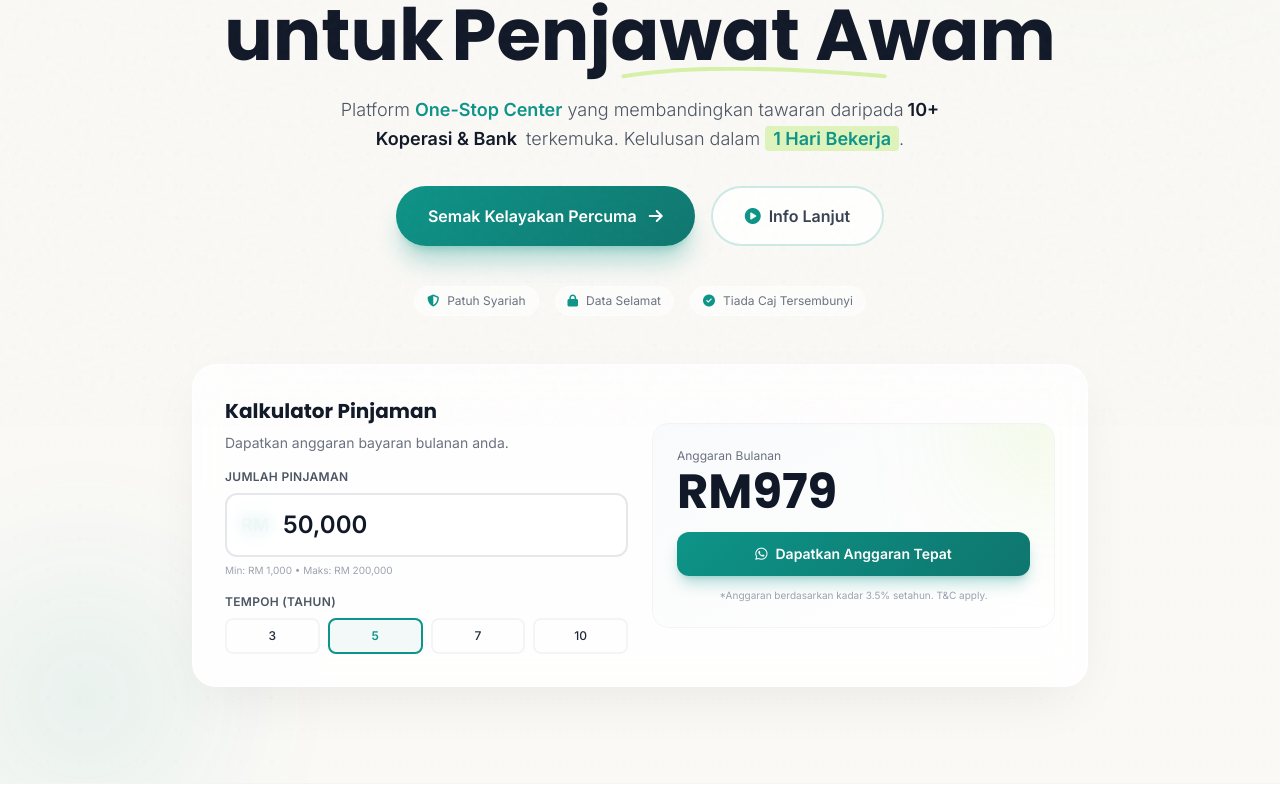
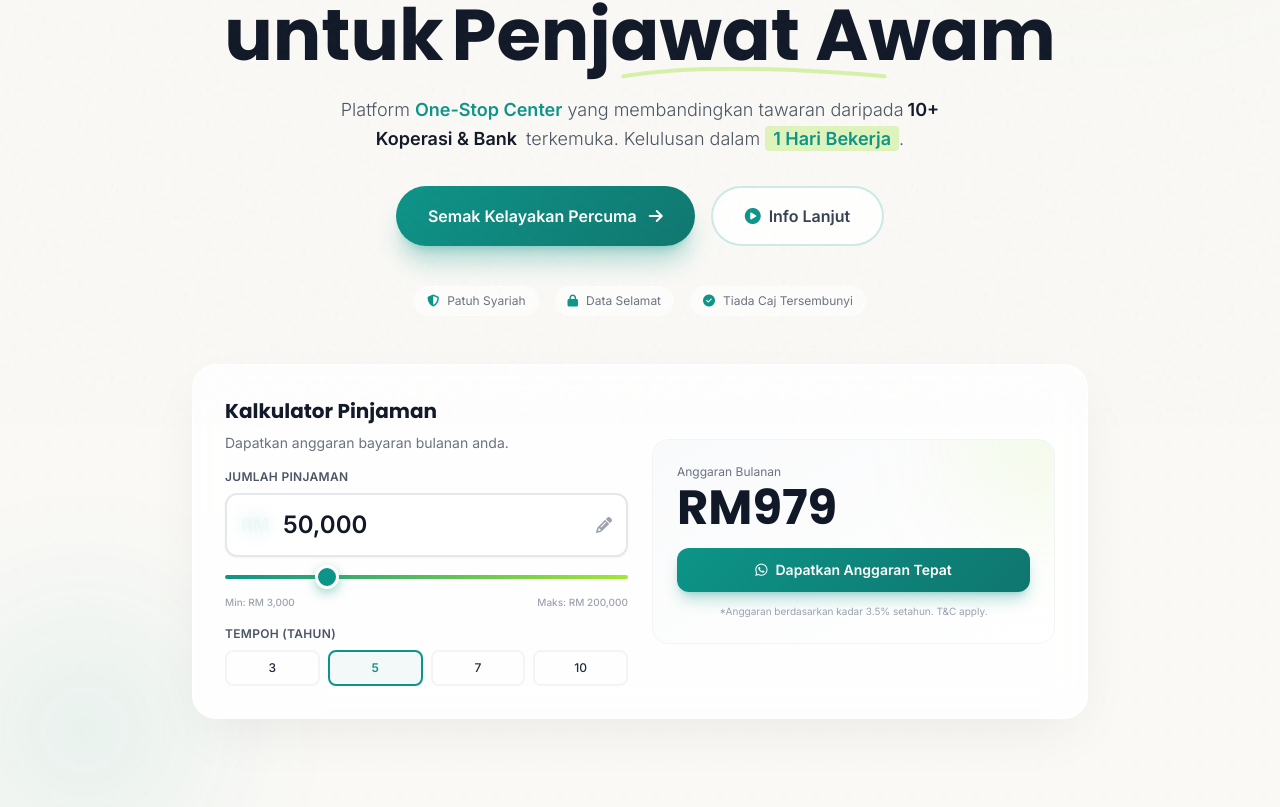
Before and after one commit to mhmdatiqhaf/kredit-rakyat, a Next.js app: page / in a window 1280 px wide. Shown: the part 374-1181 px from the top of the page. Built offline with nearby package versions, Linux system fonts and the light colour scheme.

Commit message:
feat(UX): restore synced range slider for loan calculator and update minimum to RM3000

```diff
--- a/components/Hero.tsx
+++ b/components/Hero.tsx
@@ -34,10 +34,16 @@ export default function Hero({ onOpenModal }: HeroProps) {
 
     const handleLoanBlur = () => {
         let clamped = loanAmount;
-        if (clamped < 1000) clamped = 1000;
+        if (clamped < 3000) clamped = 3000;
         if (clamped > 200000) clamped = 200000;
         setLoanAmount(clamped);
         setDisplayAmount(formatNumber(clamped));
+    };
+
+    const handleSliderChange = (e: React.ChangeEvent<HTMLInputElement>) => {
+        const num = parseInt(e.target.value, 10);
+        setLoanAmount(num);
+        setDisplayAmount(formatNumber(num));
     };
 
     return (
@@ -110,8 +116,8 @@ export default function Hero({ onOpenModal }: HeroProps) {
                                     <div className="space-y-4">
                                         <div>
                                             <label className="text-xs font-semibold text-gray-600 uppercase tracking-wide mb-2 block">Jumlah Pinjaman</label>
-                                            <div className="relative">
-                                                <span className="absolute left-4 top-1/2 -translate-y-1/2 text-lg font-bold text-primary select-none">RM</span>
+                                            <div className="relative group">
+                                                <span className="absolute left-4 top-1/2 -translate-y-1/2 text-lg font-bold text-primary select-none pointer-events-none">RM</span>
                                                 <input
                                                     type="text"
                                                     inputMode="numeric"
@@ -119,10 +125,23 @@ export default function Hero({ onOpenModal }: HeroProps) {
                                                     onChange={handleLoanInput}
                                                     onBlur={handleLoanBlur}
                                                     placeholder="50,000"
-                                                    className="w-full pl-14 pr-4 py-3.5 text-2xl font-bold text-gray-900 bg-white/80 backdrop-blur border-2 border-gray-200 rounded-xl focus:border-primary focus:ring-2 focus:ring-primary/20 outline-none transition-all"
+                                                    className="w-full pl-14 pr-12 py-3.5 text-2xl font-bold text-gray-900 bg-white/80 hover:bg-white backdrop-blur border-2 border-gray-200 hover:border-primary/50 cursor-text rounded-xl focus:border-primary focus:ring-4 focus:ring-primary/10 outline-none transition-all shadow-sm group-hover:shadow-md"
                                                 />
+                                                <i className="fas fa-pencil-alt absolute right-4 top-1/2 -translate-y-1/2 text-gray-400 group-hover:text-primary/70 group-focus-within:text-primary transition-colors pointer-events-none data-aos='fade-in' data-aos-delay='600'"></i>
                                             </div>
-                                            <p className="text-[10px] text-gray-400 mt-1.5">Min: RM 1,000 &bull; Maks: RM 200,000</p>
+                                            <input
+                                                type="range"
+                                                min="3000"
+                                                max="200000"
+                                                step="1000"
+                                                value={loanAmount || 3000}
+                                                onChange={handleSliderChange}
+                                                className="w-full h-2 mt-4 bg-gray-200 rounded-lg appearance-none cursor-pointer accent-primary"
+                                            />
+                                            <div className="flex justify-between items-center mt-2">
+                                                <p className="text-[10px] text-gray-400 font-medium">Min: RM 3,000</p>
+                                                <p className="text-[10px] text-gray-400 font-medium">Maks: RM 200,000</p>
+                                            </div>
                                         </div>
 
                                         <div>
```
